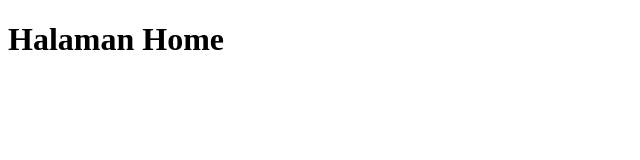
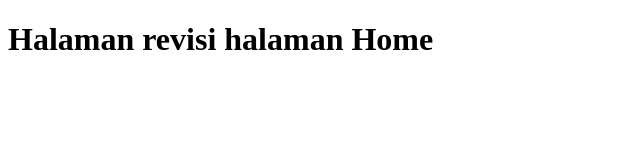
Before and after one commit to fansyah98/proyek_html, a plain HTML site: page index.html in a window 1280 px wide. Shown: the whole page, without its empty margins (0-640 px from the left). Drawn offline with Linux system fonts and the light colour scheme.

Commit message:
update revisi

```diff
--- a/index.html
+++ b/index.html
@@ -6,7 +6,7 @@
     <title>Halaman Home</title>
 </head>
 <body>
-    <h1>Halaman Home</h1>
+    <h1>Halaman revisi halaman Home</h1>
     <a href="index.html"></a>
     <a href="about.html"></a>
     <a href="contact.html"></a>
```
